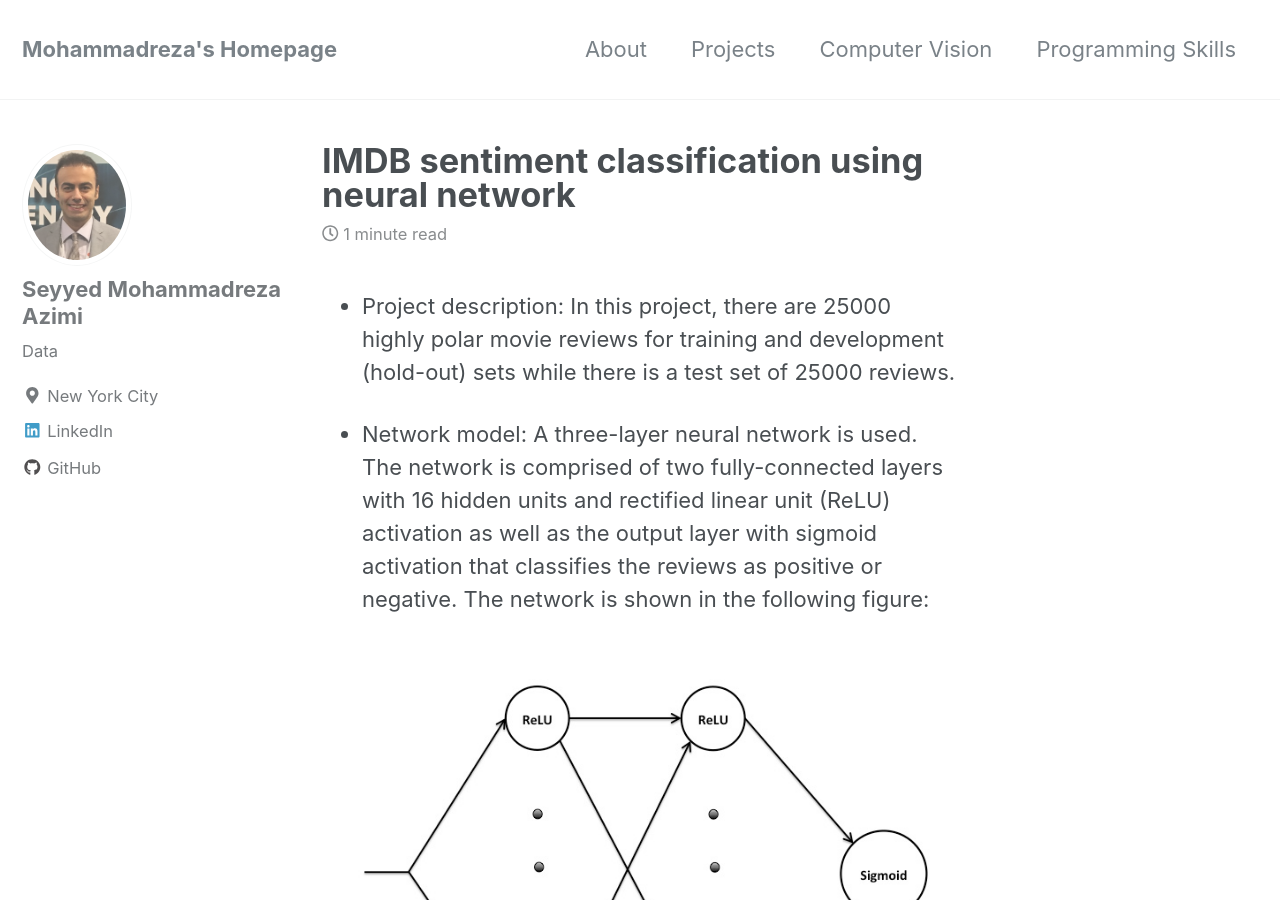
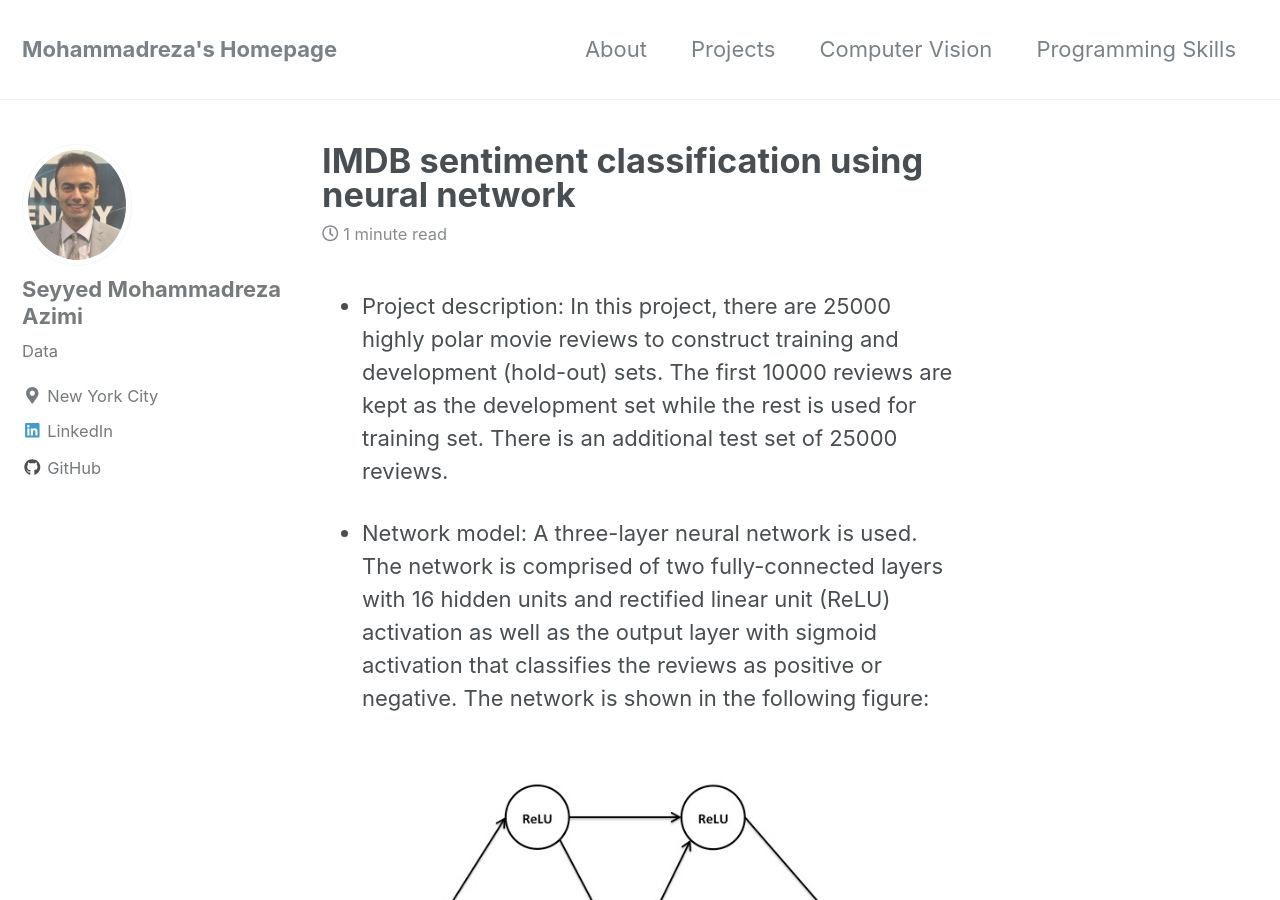
Before and after one commit to MohammadrezaAzimi/MohammadrezaAzimi.github.io, a Jekyll site: the page built from _posts/2018-04-06-IMDB.md, in a window 1280 px wide and 900 px high. Built offline with Jekyll 4.4.1, drawn with Linux system fonts in a browser that asks for light colours; nearby versions of some CDN libraries; formulas are drawn with MathJax 3; some of the changed text lies outside the part shown.

Commit message:
new github

```diff
--- a/_posts/2018-04-06-IMDB.md
+++ b/_posts/2018-04-06-IMDB.md
@@ -8,7 +8,7 @@
 mathjax: "true"
 ---
 * Project description:
-In this project, there are 25000 highly polar movie reviews for training and development (hold-out) sets while there is a test set of 25000 reviews.
+In this project, there are 25000 highly polar movie reviews to construct training and development (hold-out) sets. The first 10000 reviews are kept as the development set while the rest is used for training set. There is an additional test set of 25000 reviews.
 
 * Network model: A three-layer neural network is used. The network is comprised of two fully-connected layers with 16 hidden units and rectified linear unit (ReLU) activation as well as the output layer with sigmoid activation that classifies the reviews as positive or negative. The network is shown in the following figure:
 
@@ -30,4 +30,8 @@
 
 <img src="{{ site.url }}{{ site.baseurl }}/images/IMDB/acc.png" alt="ooo">
 
-6. To combat the overfitting problem, L2 regularization is used with weight coefficient `\lambda=0.001`. The accuracy for the validation set is .92 after 4 epochs.
+* Modification:
+
+1. To combat the overfitting problem, L2 regularization is used with weight coefficient $$ \lambda=0.001 $$. The entire 25000 reviews are used for training and then the resulting trained model is evaluated on the test set of 25000 reviews. The accuracy for the test set is .92 after 4 epochs.
+
+2.
```
